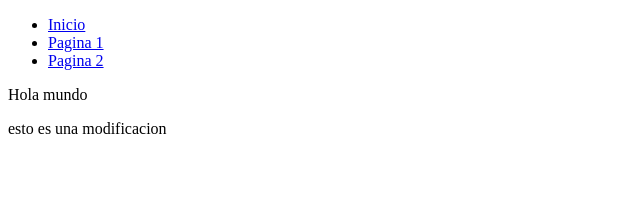
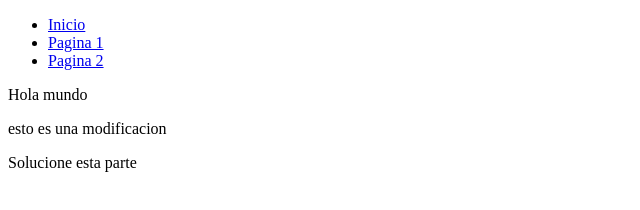
Before and after one commit to dliebel/prueba1, a plain HTML site: page index.html in a window 1280 px wide. Shown: the whole page, without its empty margins (0-640 px from the left). Drawn offline with Linux system fonts and the light colour scheme.

Commit message:
correcion de index que se tuvo problema

```diff
--- a/index.html
+++ b/index.html
@@ -15,6 +15,7 @@
 		</nav>
 		<p>Hola mundo</p>
 		<p>esto es una modificacion</p>
+		<p>Solucione esta parte </p>
 	</body>
 
 </html>
```
